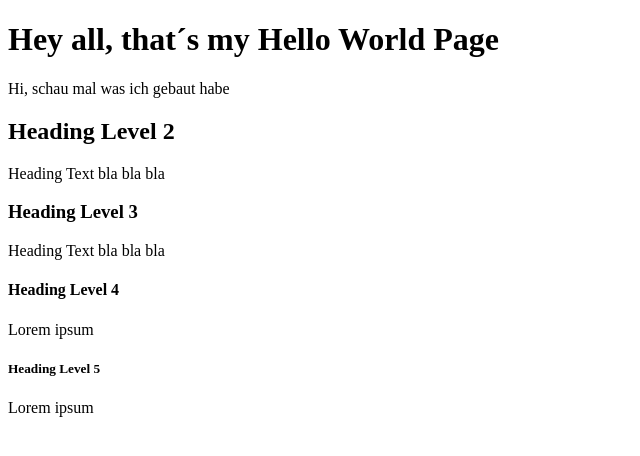
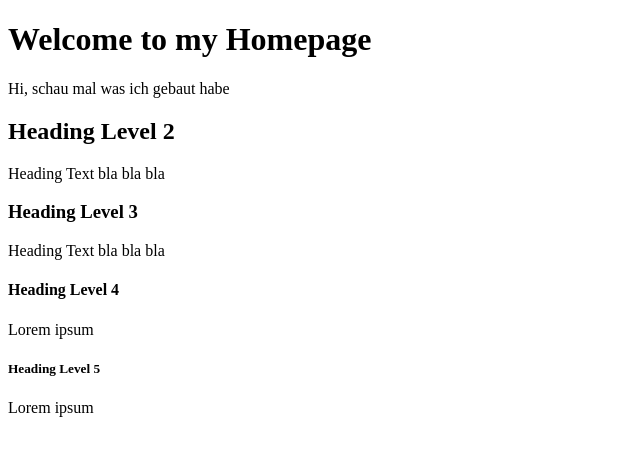
Before and after one commit to nussi28/html-css-course, a plain HTML site: page Portfolio/index.html in a window 1280 px wide. Shown: the whole page, without its empty margins (0-640 px from the left). Drawn offline with Linux system fonts and the light colour scheme.

Commit message:
Update index.html

```diff
--- a/Portfolio/index.html
+++ b/Portfolio/index.html
@@ -9,9 +9,11 @@
         <meta property="og:description" content="Mit deinem Smartphone zur Abschlußprüfung" />
         <meta property="og:image" content="https://metatags.io/images/meta-tags.png" />
         <title>Welcome to my portolio</title>
+        <link rel="stylesheet" href="index.css"
+
     </head>
     <body>
-        <h1>Hey all, that´s my Hello World Page</h1>
+        <h1>Welcome to my Homepage</h1>
         <p>Hi, schau mal was ich gebaut habe</p>
         <h2>Heading Level 2</h2>
         <p>Heading Text bla bla bla</p>
```
